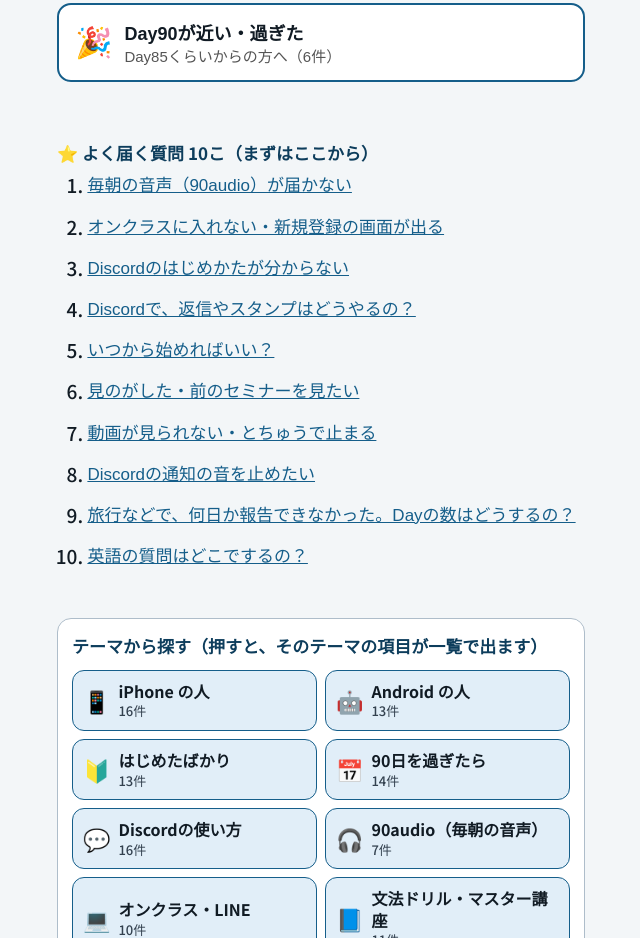
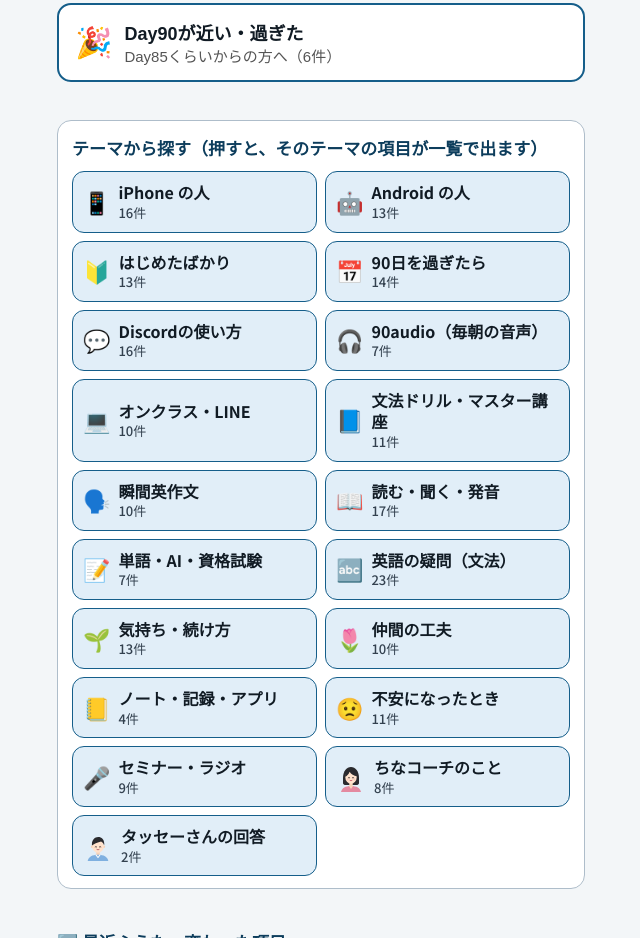
Before and after one commit to ezaki1003-eng/90-program-china-english, a plain HTML site: page index.html in a window 1280 px wide. Shown: the part 2714-3652 px from the top of the page, without its empty margins (319-959 px from the left). Drawn offline with Linux system fonts and the light colour scheme; a web font is replaced by a local one.

```diff
--- a/index.html
+++ b/index.html
@@ -483,7 +483,7 @@ ul.ts-points small{display:block;font-size:17px;color:var(--sub);font-weight:500
     <div class="stage-btns" id="stage-btns"></div>
   </div>
 
-  <div class="top10">
+  <div class="top10" hidden>
     <p class="themes-h">⭐ よく届く質問 10こ（まずはここから）</p>
     <ol class="top10-list" id="top10"></ol>
   </div>
```
